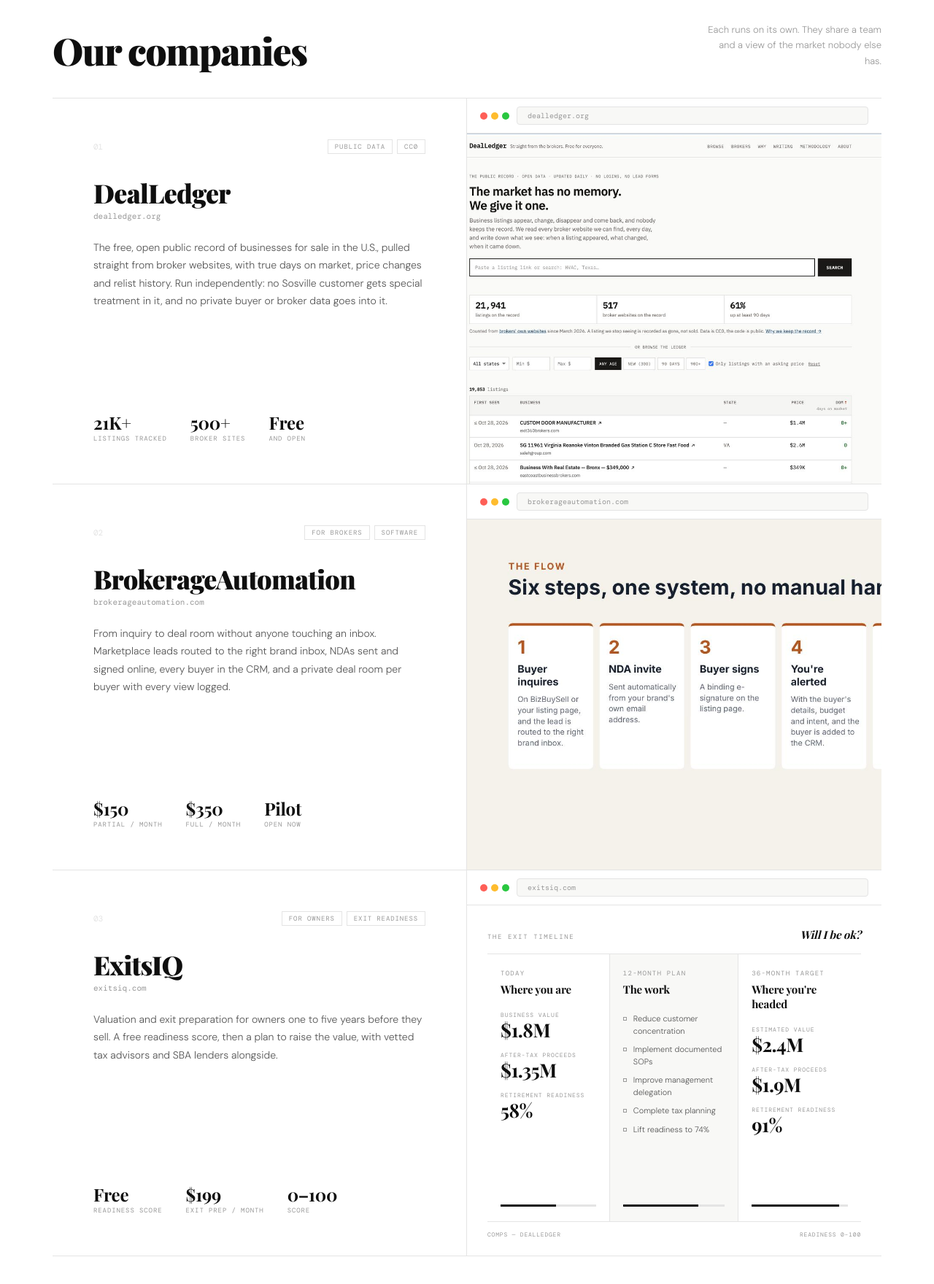
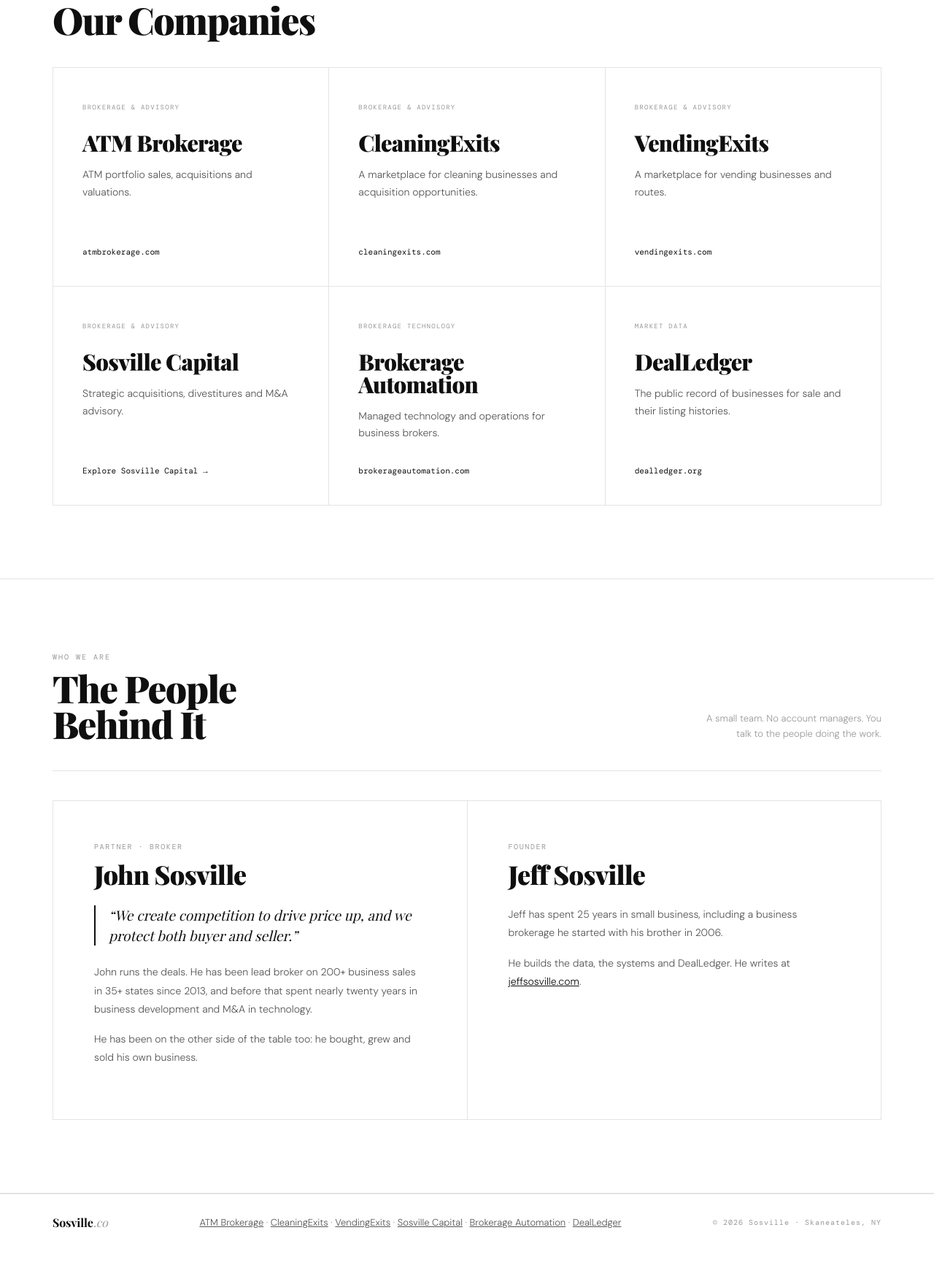
Before and after one commit to jeffsosville/sosville.com, a plain HTML site: page home.html in a window 1280 px wide. Shown: the part 1018-2778 px from the top of the page at 73% size. After the commit the page ends 2732 px from the top, so only its background shows below. Drawn offline with nearby package versions, Linux system fonts and the light colour scheme; a web font is replaced by a local one.

Commit message:
Homepage: Our Companies six-card grid, new hero, drop separate Capital section
Co-Authored-By: Claude Opus 5.5 <noreply@anthropic.com>
Claude-Session: https://claude.ai/code/session_01RpgLpqyLX6BqQ1PKcdkkwQ

```diff
--- a/home.html
+++ b/home.html
@@ -3,8 +3,8 @@
 <head>
 <meta charset="UTF-8">
 <meta name="viewport" content="width=device-width, initial-scale=1.0">
-<title>Sosville — Infrastructure for buying and selling businesses</title>
-<meta name="description" content="Sosville is the company behind DealLedger, BrokerageAutomation.com and ExitsIQ: infrastructure for buying and selling small businesses.">
+<title>Sosville | Business brokerage, technology and market intelligence</title>
+<meta name="description" content="Sosville builds and operates businesses that help people buy, sell and understand privately held companies: ATM Brokerage, CleaningExits, VendingExits, Sosville Capital, Brokerage Automation and DealLedger.">
 <link rel="preconnect" href="https://fonts.googleapis.com">
 <link href="https://fonts.googleapis.com/css2?family=Playfair+Display:ital,wght@0,400;0,700;0,900;1,400;1,700&family=DM+Sans:wght@300;400;500&family=DM+Mono:wght@400;500&display=swap" rel="stylesheet">
 <style>
@@ -170,6 +170,18 @@ h2{font-family:'Playfair Display',serif;font-weight:900;font-size:clamp(36px,4vw
 .svc-title{font-family:'Playfair Display',serif;font-weight:700;font-size:18px;letter-spacing:-.01em;margin-bottom:12px}
 .svc-desc{font-size:13px;line-height:1.7;color:var(--gray)}
 
+/* COMPANY GRID */
+.co-grid{display:grid;grid-template-columns:repeat(3,1fr);border-left:1px solid var(--line)}
+.co{display:flex;flex-direction:column;border-right:1px solid var(--line);border-bottom:1px solid var(--line);padding:48px 40px 40px;min-height:300px;text-decoration:none;color:inherit;transition:background .2s}
+.co:hover{background:var(--off)}
+.co-tag{font-family:'DM Mono',monospace;font-size:9px;letter-spacing:.14em;text-transform:uppercase;color:var(--gray);margin-bottom:28px}
+.co-name{font-family:'Playfair Display',serif;font-weight:900;font-size:clamp(26px,2.4vw,36px);line-height:1;letter-spacing:-.02em;margin-bottom:16px}
+.co-desc{font-size:14px;line-height:1.7;color:var(--mid);flex:1;margin-bottom:32px}
+.co-url{font-family:'DM Mono',monospace;font-size:11px;color:var(--black)}
+.co:hover .co-url{text-decoration:underline}
+@media(max-width:1024px){.co-grid{grid-template-columns:repeat(2,1fr)}}
+@media(max-width:640px){.co-grid{grid-template-columns:1fr}.co{min-height:0;padding:36px 24px}}
+
 /* CTA */
 .cta{padding:140px 72px;background:var(--black);color:var(--white);text-align:center}
 .cta .sec-label{color:#555}
@@ -248,29 +260,28 @@ footer{padding:28px 72px;display:flex;justify-content:space-between;align-items:
 <nav>
   <a class="nav-logo" href="/">Sosville<span>.co</span></a>
   <div class="nav-right">
-    <a href="#companies">Our companies</a>
-    <a href="#capital">M&amp;A advisory</a>
-    <a href="#team">Who we are</a>
+    <a href="#companies">Our Companies</a>
+    <a href="#team">About</a>
     <a class="nav-cta" href="mailto:info@sosville.co">Contact</a>
   </div>
 </nav>
 
 <!-- HERO -->
 <div class="hero">
-  <div class="hero-eyebrow">Sosville Group &mdash; Data &middot; Software &middot; Exit Readiness</div>
+  <div class="hero-eyebrow">Sosville &mdash; Brokerage &middot; Technology &middot; Market Data</div>
 
   <div class="hero-lines">
-    <div class="hero-line-1" id="hl1">Better infrastructure<br>for buying and selling<br>small businesses.</div>
+    <div class="hero-line-1" id="hl1">Business brokerage,<br>technology and<br>market intelligence.</div>
     <div class="hero-sublines">
-      <div class="hero-sub accent" id="hs1">DealLedger: the public record of the market.</div>
-      <div class="hero-sub accent" id="hs2">BrokerageAutomation: the rails brokers run deals on.</div>
-      <div class="hero-sub accent" id="hs3">ExitsIQ: owners ready years before they sell.</div>
+      <div class="hero-sub accent" id="hs1">Brokerage &amp; advisory: ATM Brokerage, CleaningExits, VendingExits, Sosville Capital.</div>
+      <div class="hero-sub accent" id="hs2">Brokerage technology: Brokerage Automation.</div>
+      <div class="hero-sub accent" id="hs3">Market data: DealLedger.</div>
       <div class="hero-sub dim" id="hs4">Built by people who have closed 200+ deals.</div>
     </div>
   </div>
 
   <div class="hero-bottom" id="hb">
-    <p class="hero-tagline">Sosville is the company behind a group of businesses that make the small-business market more transparent and easier to transact in.</p>
+    <p class="hero-tagline">We build and operate businesses that help people buy, sell and understand privately held companies.</p>
     <div class="hero-stats">
       <div class="hs"><div class="hs-n">21K+</div><div class="hs-l">Listings Tracked</div></div>
       <div class="hs"><div class="hs-n">500+</div><div class="hs-l">Broker Sites</div></div>
@@ -283,135 +294,47 @@ footer{padding:28px 72px;display:flex;justify-content:space-between;align-items:
 <section id="companies" class="sec sec-border">
   <div class="sec-head r">
     <div>
-      <h2>Our companies</h2>
+      <h2>Our Companies</h2>
     </div>
-    <div class="sec-note">Each runs on its own. They share a team and a view of the market nobody else has.</div>
   </div>
-  <a class="project r" href="https://dealledger.org" target="_blank">
-    <div class="p-info">
-      <div class="p-top">
-        <span class="p-num">01</span>
-        <div class="p-tags"><span class="p-tag">Public Data</span><span class="p-tag">CC0</span></div>
-      </div>
-      <div class="p-name">DealLedger</div>
-      <div class="p-url">dealledger.org</div>
-      <p class="p-desc">The free, open public record of businesses for sale in the U.S., pulled straight from broker websites, with true days on market, price changes and relist history. Run independently: no Sosville customer gets special treatment in it, and no private buyer or broker data goes into it.</p>
-      <div class="p-metrics"><div><div class="pm-n">21K+</div><div class="pm-l">Listings Tracked</div></div><div><div class="pm-n">500+</div><div class="pm-l">Broker Sites</div></div><div><div class="pm-n">Free</div><div class="pm-l">And Open</div></div></div>
-    </div>
-    <div class="p-screen">
-      <div class="b-chrome">
-        <div class="b-dots"><div class="bd bd-r"></div><div class="bd bd-y"></div><div class="bd bd-g"></div></div>
-        <div class="b-addr">dealledger.org</div>
-      </div>
-      <img class="p-screenshot" src="/screenshots/dealledger.jpg" alt="DealLedger">
-    </div>
-  </a>
-  <a class="project r" href="https://brokerageautomation.com" target="_blank">
-    <div class="p-info">
-      <div class="p-top">
-        <span class="p-num">02</span>
-        <div class="p-tags"><span class="p-tag">For Brokers</span><span class="p-tag">Software</span></div>
-      </div>
-      <div class="p-name">BrokerageAutomation</div>
-      <div class="p-url">brokerageautomation.com</div>
-      <p class="p-desc">From inquiry to deal room without anyone touching an inbox. Marketplace leads routed to the right brand inbox, NDAs sent and signed online, every buyer in the CRM, and a private deal room per buyer with every view logged.</p>
-      <div class="p-metrics"><div><div class="pm-n">$150</div><div class="pm-l">Partial / Month</div></div><div><div class="pm-n">$350</div><div class="pm-l">Full / Month</div></div><div><div class="pm-n">Pilot</div><div class="pm-l">Open Now</div></div></div>
-    </div>
-    <div class="p-screen">
-      <div class="b-chrome">
-        <div class="b-dots"><div class="bd bd-r"></div><div class="bd bd-y"></div><div class="bd bd-g"></div></div>
-        <div class="b-addr">brokerageautomation.com</div>
-      </div>
-      <img class="p-screenshot" style="object-position:left top" src="/screenshots/brokerage-flow.jpg" alt="BrokerageAutomation: six steps from inquiry to deal room">
-    </div>
-  </a>
-  <a class="project r" href="https://www.exitsiq.com" target="_blank">
-    <div class="p-info">
-      <div class="p-top">
-        <span class="p-num">03</span>
-        <div class="p-tags"><span class="p-tag">For Owners</span><span class="p-tag">Exit Readiness</span></div>
-      </div>
-      <div class="p-name">ExitsIQ</div>
-      <div class="p-url">exitsiq.com</div>
-      <p class="p-desc">Valuation and exit preparation for owners one to five years before they sell. A free readiness score, then a plan to raise the value, with vetted tax advisors and SBA lenders alongside.</p>
-      <div class="p-metrics"><div><div class="pm-n">Free</div><div class="pm-l">Readiness Score</div></div><div><div class="pm-n">$199</div><div class="pm-l">Exit Prep / Month</div></div><div><div class="pm-n">0&ndash;100</div><div class="pm-l">Score</div></div></div>
-    </div>
-    <div class="p-screen">
-      <div class="b-chrome">
-        <div class="b-dots"><div class="bd bd-r"></div><div class="bd bd-y"></div><div class="bd bd-g"></div></div>
-        <div class="b-addr">exitsiq.com</div>
-      </div>
-      <div class="iq">
-        <div class="iq-head">
-          <span class="iq-eyebrow">The Exit Timeline</span>
-          <span class="iq-head-title">Will I be ok?</span>
-        </div>
-        <div class="iq-cols">
-          <div class="iq-col">
-            <div class="iq-when">Today</div>
-            <div class="iq-h">Where you are</div>
-            <div class="iq-stat"><div class="iq-sl">Business Value</div><div class="iq-sv">$1.8M</div></div>
-            <div class="iq-stat"><div class="iq-sl">After-Tax Proceeds</div><div class="iq-sv">$1.35M</div></div>
-            <div class="iq-stat"><div class="iq-sl">Retirement Readiness</div><div class="iq-sv">58%</div></div>
-            <div class="iq-bar"><div class="iq-track"><div class="iq-fill" style="width:58%"></div></div></div>
-          </div>
-          <div class="iq-col mid">
-            <div class="iq-when">12-Month Plan</div>
-            <div class="iq-h">The work</div>
-            <ul class="iq-list">
-              <li>Reduce customer concentration</li>
-              <li>Implement documented SOPs</li>
-              <li>Improve management delegation</li>
-              <li>Complete tax planning</li>
-              <li>Lift readiness to 74%</li>
-            </ul>
-            <div class="iq-bar"><div class="iq-track"><div class="iq-fill" style="width:74%"></div></div></div>
-          </div>
-          <div class="iq-col tgt">
-            <div class="iq-when">36-Month Target</div>
-            <div class="iq-h">Where you're headed</div>
-            <div class="iq-stat"><div class="iq-sl">Estimated Value</div><div class="iq-sv">$2.4M</div></div>
-            <div class="iq-stat"><div class="iq-sl">After-Tax Proceeds</div><div class="iq-sv">$1.9M</div></div>
-            <div class="iq-stat"><div class="iq-sl">Retirement Readiness</div><div class="iq-sv">91%</div></div>
-            <div class="iq-bar"><div class="iq-track"><div class="iq-fill" style="width:91%"></div></div></div>
-          </div>
-        </div>
-        <div class="iq-foot">
-          <span>Comps &mdash; DealLedger</span>
-          <span>Readiness 0&ndash;100</span>
-        </div>
-      </div>
-    </div>
-  </a>
-</section>
-
-<!-- CAPITAL -->
-<section id="capital" class="sec sec-border" style="background:var(--off)">
-  <div class="sec-head r">
-    <div>
-      <div class="sec-label">M&amp;A Advisory</div>
-      <h2>Sosville<br>Capital</h2>
-    </div>
-    <div class="sec-note">Sell-side advisory for payments and route-based businesses. Confidential by default.</div>
+  <div class="co-grid r">
+    <a class="co" href="https://atmbrokerage.com" target="_blank" rel="noopener">
+      <div class="co-tag">Brokerage &amp; Advisory</div>
+      <div class="co-name">ATM Brokerage</div>
+      <p class="co-desc">ATM portfolio sales, acquisitions and valuations.</p>
+      <div class="co-url">atmbrokerage.com</div>
+    </a>
+    <a class="co" href="https://cleaningexits.com" target="_blank" rel="noopener">
+      <div class="co-tag">Brokerage &amp; Advisory</div>
+      <div class="co-name">CleaningExits</div>
+      <p class="co-desc">A marketplace for cleaning businesses and acquisition opportunities.</p>
+      <div class="co-url">cleaningexits.com</div>
+    </a>
+    <a class="co" href="https://vendingexits.com" target="_blank" rel="noopener">
+      <div class="co-tag">Brokerage &amp; Advisory</div>
+      <div class="co-name">VendingExits</div>
+      <p class="co-desc">A marketplace for vending businesses and routes.</p>
+      <div class="co-url">vendingexits.com</div>
+    </a>
+    <a class="co" href="/capital">
+      <div class="co-tag">Brokerage &amp; Advisory</div>
+      <div class="co-name">Sosville Capital</div>
+      <p class="co-desc">Strategic acquisitions, divestitures and M&amp;A advisory.</p>
+      <div class="co-url">Explore Sosville Capital &rarr;</div>
+    </a>
+    <a class="co" href="https://brokerageautomation.com" target="_blank" rel="noopener">
+      <div class="co-tag">Brokerage Technology</div>
+      <div class="co-name">Brokerage Automation</div>
+      <p class="co-desc">Managed technology and operations for business brokers.</p>
+      <div class="co-url">brokerageautomation.com</div>
+    </a>
+    <a class="co" href="https://dealledger.org" target="_blank" rel="noopener">
+      <div class="co-tag">Market Data</div>
+      <div class="co-name">DealLedger</div>
+      <p class="co-desc">The public record of businesses for sale and their listing histories.</p>
+      <div class="co-url">dealledger.org</div>
+    </a>
   </div>
-  <a class="project r" href="/capital">
-    <div class="p-info">
-      <div class="p-top">
-        <span class="p-num">&mdash;</span>
-        <div class="p-tags"><span class="p-tag">Sell-Side</span><span class="p-tag">M&amp;A</span></div>
-      </div>
-      <div class="p-name">Sosville Capital</div>
-      <div class="p-url">sosville.co/capital</div>
-      <p class="p-desc">A confidential, competitive sale process for ATM portfolios, ISOs, merchant residuals, vending and route-based service businesses. Strategic acquirers, ISOs, private equity and family offices bid against each other, so the market sets the price, not a single buyer. Then we structure the deal with your CPA so you keep more of it. Acquirers get an early look at sellers before they go to market.</p>
-      <span class="p-cta">Request a confidential valuation &rarr;</span>
-    </div>
-    <div class="int">
-      <div class="int-row"><span>Closed transactions</span><b>200+</b></div>
-      <div class="int-row"><span>Volume advised</span><b>$200M+</b></div>
-      <div class="int-row"><span>Recent mandates</span><b>4.2x&ndash;4.5x EBITDA</b></div>
-      <div class="int-row" style="border:none"><span>In the ATM industry</span><b>Since 2008</b></div>
-    </div>
-  </a>
 </section>
 <!-- TEAM -->
 <section id="team" class="sec sec-border">
@@ -441,8 +364,8 @@ footer{padding:28px 72px;display:flex;justify-content:space-between;align-items:
 
 <footer>
   <div class="f-l">Sosville<span>.co</span></div>
-  <div class="f-mid"><a href="https://dealledger.org">DealLedger</a> &middot; <a href="https://brokerageautomation.com">BrokerageAutomation</a> &middot; <a href="https://www.exitsiq.com">ExitsIQ</a></div>
-  <div class="f-r">&copy; 2026 Sosville Group &middot; Skaneateles, NY</div>
+  <div class="f-mid"><a href="https://atmbrokerage.com">ATM Brokerage</a> &middot; <a href="https://cleaningexits.com">CleaningExits</a> &middot; <a href="https://vendingexits.com">VendingExits</a> &middot; <a href="/capital">Sosville Capital</a> &middot; <a href="https://brokerageautomation.com">Brokerage Automation</a> &middot; <a href="https://dealledger.org">DealLedger</a></div>
+  <div class="f-r">&copy; 2026 Sosville &middot; Skaneateles, NY</div>
 </footer>
 
 <script>
```
